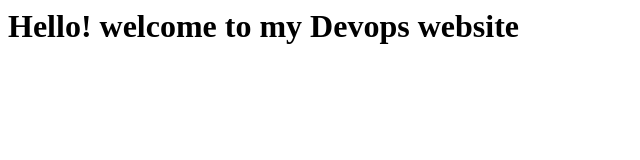
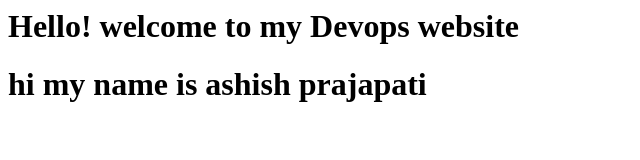
Before and after one commit to Ashish99-as/ashish.test, a plain HTML site: page index.html in a window 1280 px wide. Shown: the whole page, without its empty margins (0-640 px from the left). Drawn offline with Linux system fonts and the light colour scheme.

Commit message:
Update index.html

```diff
--- a/index.html
+++ b/index.html
@@ -1 +1,2 @@
 <h1> Hello! welcome to my Devops website </h1>
+<h1>hi my name is ashish prajapati </h1>
```
